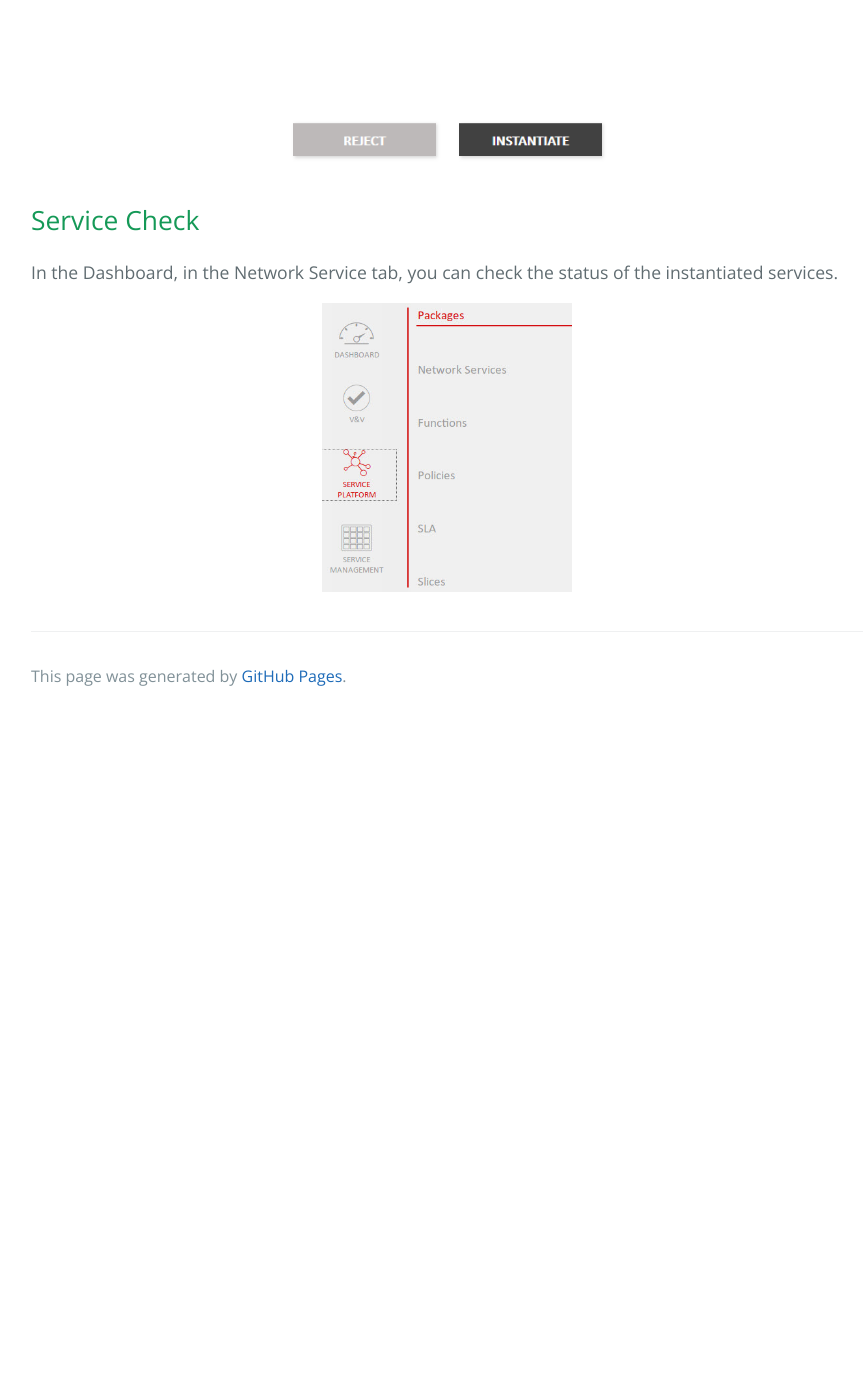
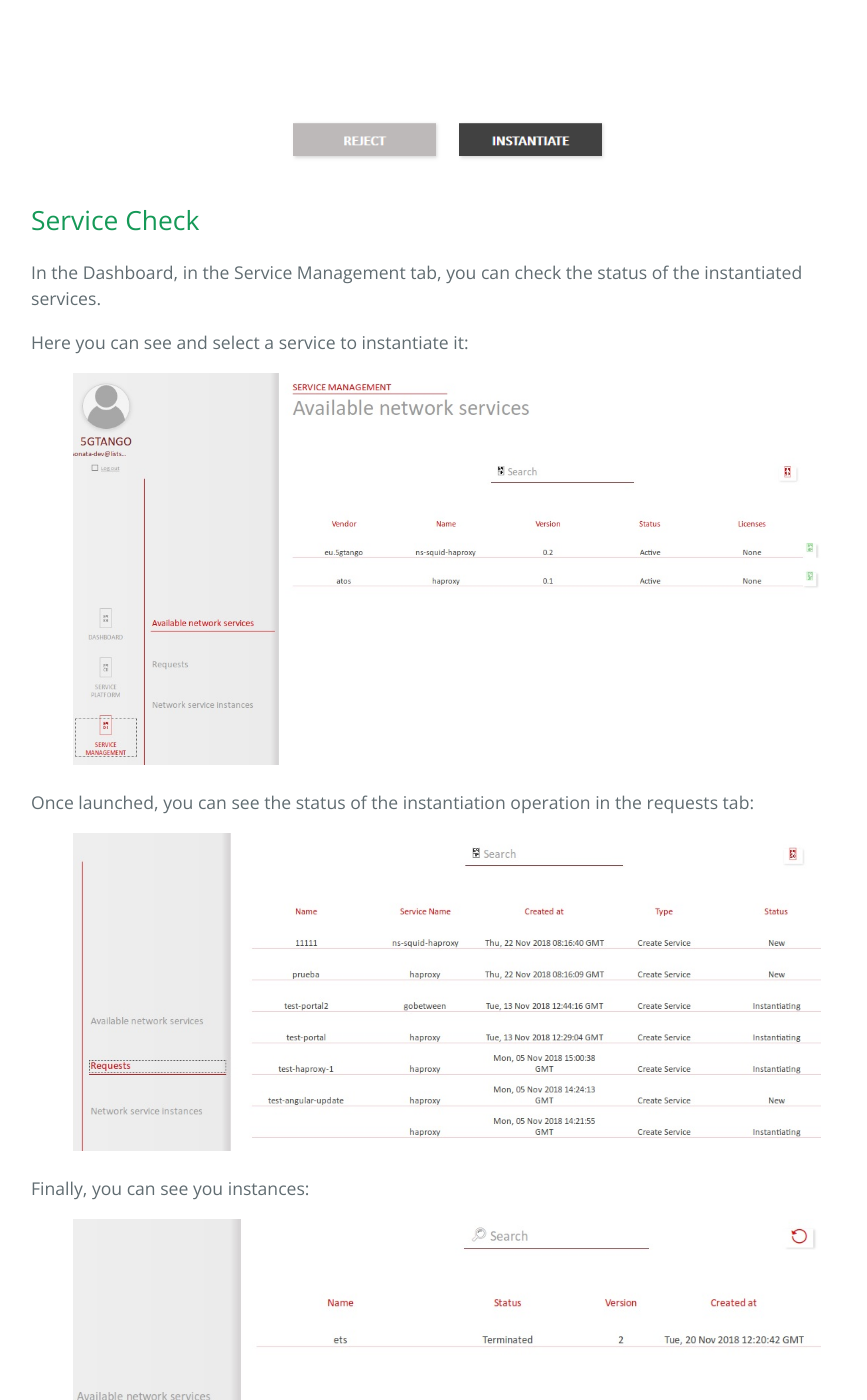
Before and after one commit to sonata-nfv/sonata-nfv.github.io, a Jekyll site: the page built from sp.md, in a window 1280 px wide and 1400 px high, scrolled down 3725 px. Shown: the whole window, without its empty margins (193-1060 px from the left). Built offline with Jekyll 4.4.1, drawn with Linux system fonts in a browser that asks for light colours; our own code applies the rules of GitHub Pages for plain Markdown files; before the commit the page ends 4445 px from its top, so only the background shows below that.

Commit message:
Added new images

```diff
--- a/sp.md
+++ b/sp.md
@@ -71,6 +71,17 @@ After the configuration in the Openstack, you can run the script with the comman
 
 ## Service Check
 
-In the Dashboard, in the Network Service tab, you can check the status of the instantiated services.
+In the Dashboard, in the Service Management tab, you can check the status of the instantiated services.
 
-<p align="center"><img src="images/sp.jpg" width="30%" /></p>
+Here you can see and select a service to instantiate it:
+
+<p align="center"><img src="images/avalns.jpg" width="90%" /></p>
+
+
+Once launched, you can see the status of the instantiation operation in the requests tab:
+
+<p align="center"><img src="images/requests.jpg" width="90%" /></p>
+
+Finally, you can see you instances:
+
+<p align="center"><img src="images/instances.jpg" width="90%" /></p>
```
Also changed, not shown: images/avalns.jpg (added), images/instances.jpg (added), images/requests.jpg (added).
